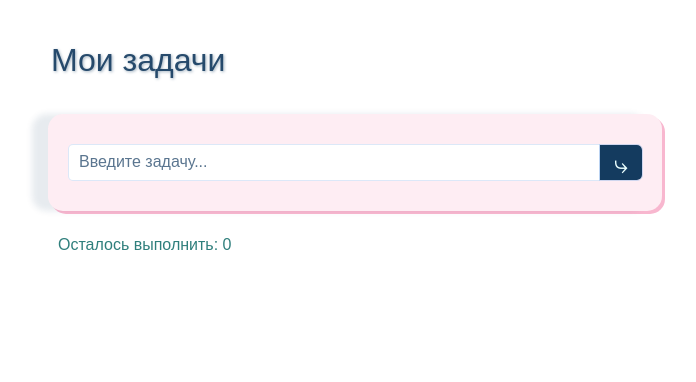
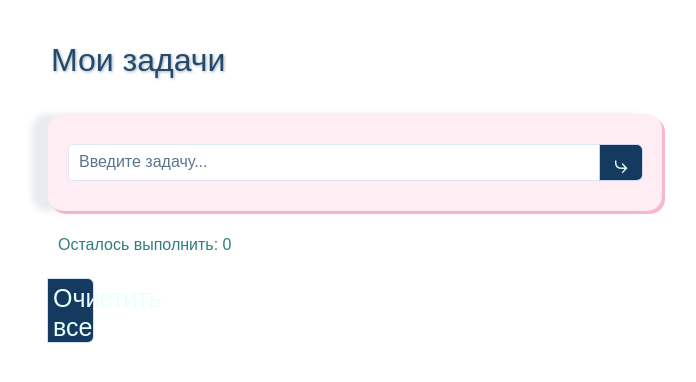
Before and after one commit to ViktoriaElm/nextjs-todo-list, a Next.js app: page / in a window 1280 px wide. Shown: the top 382 px of the page, without its empty margins (2-698 px from the left). Built offline with nearby package versions, Linux system fonts and the light colour scheme.

Commit message:
31 строка добавила функцию очищения всего списка

```diff
--- a/components/todoform.js
+++ b/components/todoform.js
@@ -1,24 +1,23 @@
 import { useCallback, useState } from "react"
 
 export default function ToDoForm({ addTask }) {
-    console.count('ToDoForm')
-    const [userInput, setUserInput] = useState('')
+    const [userInput, setUserInput] = useState('');
 
     const handleSubmit = useCallback((e) => {
         e.preventDefault()
         addTask(userInput)
         setUserInput("")
-    })
+    });
 
     const handleChange = useCallback((e) => {
         setUserInput(e.currentTarget.value)
-    })
+    });
 
     const handleKeyPress = useCallback((e) => {
         if (e.key === "Enter") {
             handleSubmit(e)
         }
-    })
+    });
 
     return (
         <form onSubmit={handleSubmit} >
--- a/pages/index.js
+++ b/pages/index.js
@@ -9,23 +9,28 @@ export default function App() {
     const addTask = useCallback((userInput) => {
         if (userInput) {
             const newItem = {
-                id: Math.random().toString(36).substr(2, 9),
+                id: Date.now(),
                 task: userInput,
                 complete: false
             }
             setTodos([...todos, newItem])
         }
-    })
+    });
 
     const removeTask = useCallback((id) => {
         setTodos([...todos.filter((todo) => todo.id !== id)])
-    })
+    });
 
     const handleToggle = useCallback((id) => {
         setTodos([
             ...todos.map((todo) =>
                 todo.id === id ? { ...todo, checked: !todo.checked } : { ...todo })
         ])
+    });
+
+    const clearAll = useCallback(() => {
+        setTodos([]);
+        todos.length = 0;
     })
 
     return (
@@ -37,6 +42,7 @@ export default function App() {
 
             <ToDoForm addTask={addTask} />
             <h3>Осталось выполнить: {todos.length}</h3>
+            <button className="clearAll" onClick={clearAll}>Очистить все</button>
 
             <div className="task">
 
```
